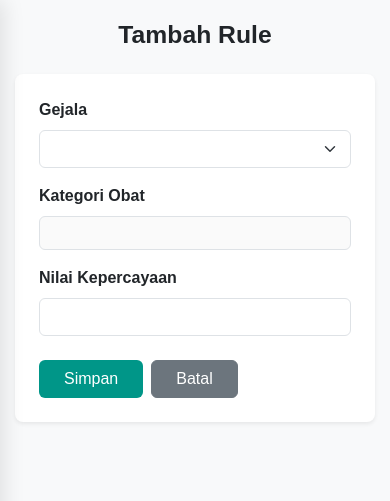
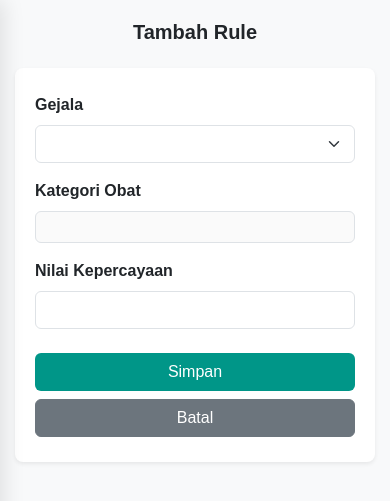
Before and after one commit to amarramitha/sispak, a Flask app: page /rule/create in a window 390 px wide. Shown: the top 501 px of the page. Run offline with Flask 3, Linux system fonts and the light colour scheme; the visitor is signed in with stand-in values (Sample User, id 1); data that the repository does not hold is empty; some libraries are stand-ins or nearby versions.

Commit message:
update responsif layout create

```diff
--- a/templates/admin/rule/create.html
+++ b/templates/admin/rule/create.html
@@ -1,5 +1,42 @@
 {% extends 'admin/layout.html' %}
 {% block title %}Tambah Rule{% endblock %}
+
+{% block extra_css %}
+<style>
+    @media (max-width: 768px) {
+        h2 {
+            font-size: 24px !important;
+        }
+
+        .card {
+            max-width: 100% !important;
+        }
+    }
+
+    @media (max-width: 576px) {
+        h2 {
+            font-size: 20px !important;
+        }
+
+        .card {
+            padding: 25px 20px !important;
+        }
+
+        .d-flex.gap-2 {
+            flex-direction: column !important;
+        }
+
+        .d-flex.gap-2 > * {
+            width: 100% !important;
+        }
+
+        .border.rounded-2.p-3 {
+            padding: 15px !important;
+        }
+    }
+</style>
+{% endblock %}
+
 {% block content %}
 
 <h2 class="fw-bold mb-4 text-center">Tambah Rule</h2>
```
Also changed, not shown: templates/admin/gejala/create.html (+32 -0 lines), templates/admin/kategori/create.html (+32 -0 lines), templates/admin/obat/create.html (+32 -0 lines).
